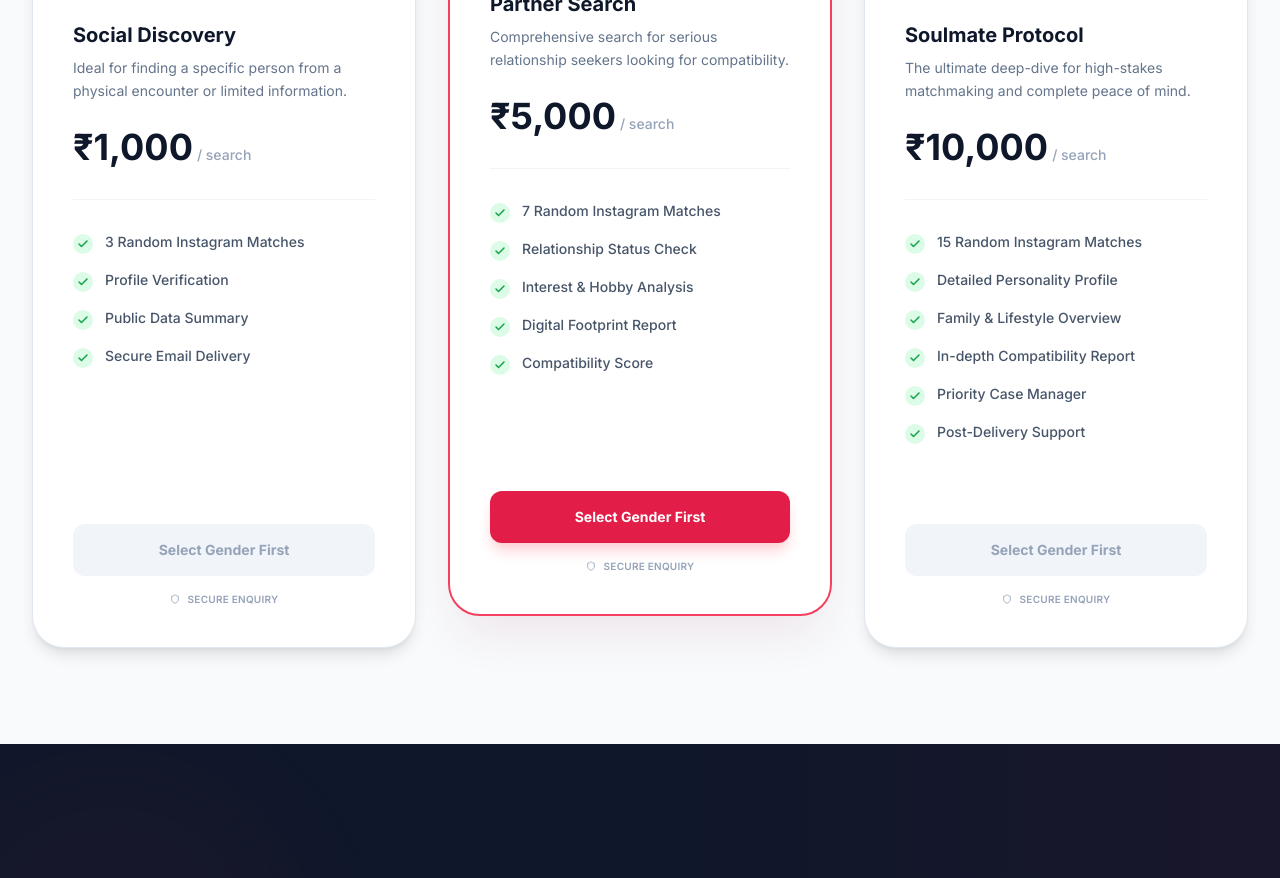
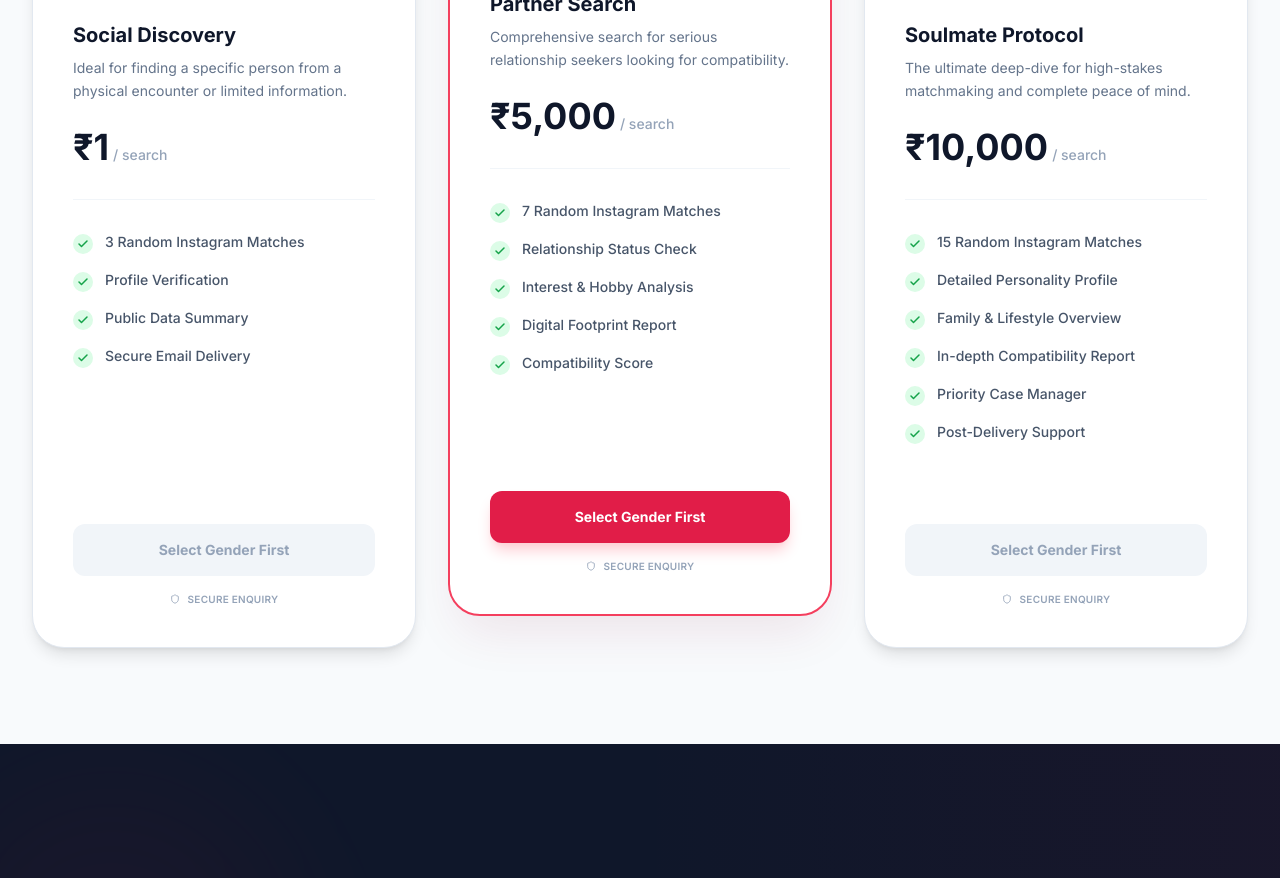
Before and after one commit to lokeshjaglan001/duoplee, a React (Vite) app: page / in a window 1280 px wide. Shown: the part 2780-3658 px from the top of the page. Built offline with nearby package versions, Linux system fonts and the light colour scheme; a web font is replaced by a local one.

Commit message:
sample change

```diff
--- a/pages/Services.tsx
+++ b/pages/Services.tsx
@@ -44,7 +44,7 @@ const Services: React.FC<ServicesProps> = ({ onPlanPaymentComplete }) => {
       id: 'basic',
       title: 'Social Discovery',
       icon: Search,
-      price: 1000,
+      price: 1,
       matchCount: 3, // How many profiles to give
       description: 'Ideal for finding a specific person from a physical encounter or limited information.',
       features: [
@@ -93,7 +93,7 @@ const Services: React.FC<ServicesProps> = ({ onPlanPaymentComplete }) => {
     },
   ];
 
-  const getPrice = (base: number) => deliveryMode === 'express' ? base + 500 : base;
+  const getPrice = (base: number) => deliveryMode === 'express' ? base + 5 : base;
 
   const handlePlanClick = (plan: any) => {
     if (!gender) {
```
